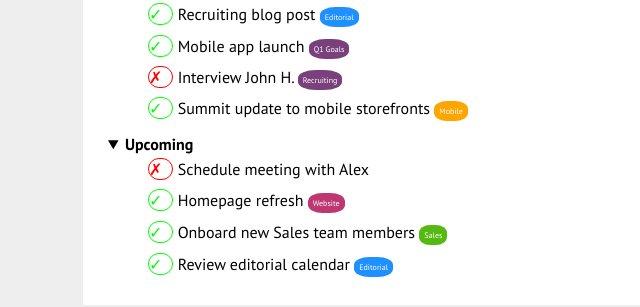
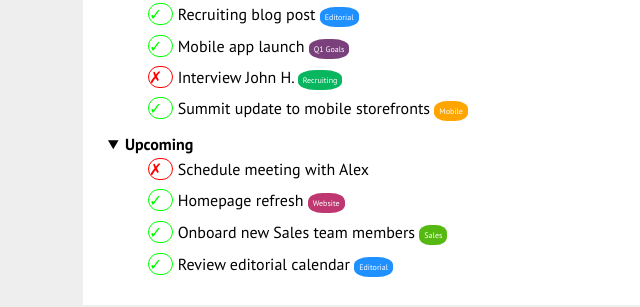
Before and after one commit to RogueFour/html-css-toboolist, a plain HTML site: page index.html in a window 1280 px wide. Shown: the part 312-619 px from the top of the page, 212-852 px from the left. Drawn offline with Linux system fonts and the light colour scheme.

Commit message:
final tag

```diff
--- a/index.html
+++ b/index.html
@@ -37,7 +37,7 @@
                 <ul>
                     <li class="date"><a class="yes" href="">&check;</a> Recruiting blog post <span class="blue">Editorial</span></li>
                     <li class="date"><a class="yes" href="">&check;</a> Mobile app launch <span class="violet">Q1 Goals</span></li>
-                    <li class="date"><a class="no" href="">&cross;</a> Interview John H. <span class="violet">Recruiting</span></li>
+                    <li class="date"><a class="no" href="">&cross;</a> Interview John H. <span class="green">Recruiting</span></li>
                     <li class="date"><a class="yes" href="">&check;</a> Summit update to mobile storefronts <span class="orange"> Mobile</span></li>
                 </ul>
             </li>
```
